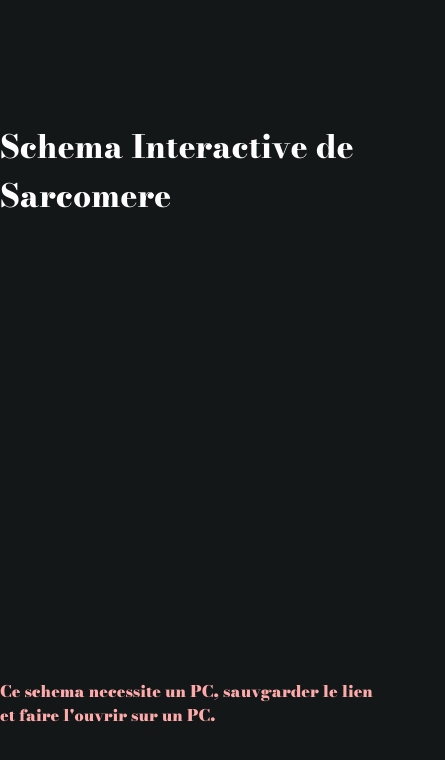
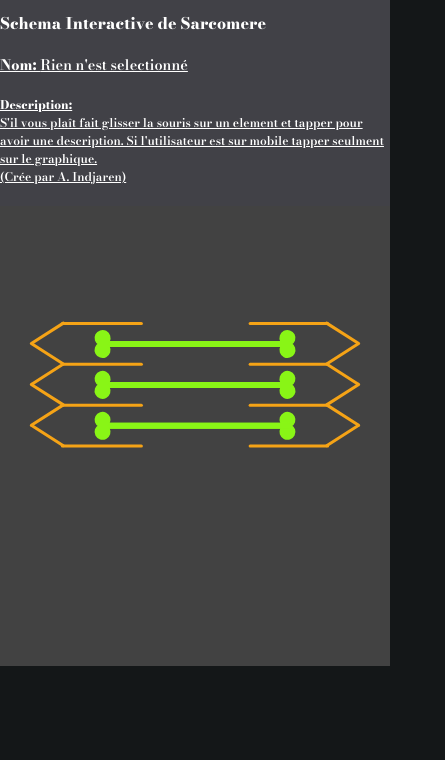
Before and after one commit to Creativty/Creativty.github.io, a website with bundled scripts: page sarcomere/index.html in a window 390 px wide. Shown: the whole page, 445 px wide, since content can reach past the window. Built offline with nearby package versions, Linux system fonts and the light colour scheme.

Commit message:
Responsiveness

```diff
--- a/sarcomere/index.html
+++ b/sarcomere/index.html
@@ -11,15 +11,16 @@
     <link rel="stylesheet" href="style.css">
 </head>
 <body>
-    <h1 id="title">Schema Interactive de Sarcomere</h1>
+
     <div id="selection-description">
+        <h1 id="title">Schema Interactive de Sarcomere</h1>
         <h4 style="text-decoration: underline;">Nom: <span id="name-description" style="font-weight:600;">Rien n'est selectionné</span></h5>
         <h5 style="text-decoration: underline;">Description:<br><span id="description" style="font-weight:600;">S'il vous plaît fait glisser la souris sur un element et tapper pour avoir une description. Si l'utilisateur est sur mobile tapper seulment sur le graphique.<br> (Crée par A. Indjaren)</span></h6>
     </div>
     <div id="canvas-container">
-        <canvas width="540" height="460" id="canvas"></canvas>
+        <canvas height="460" id="canvas"></canvas>
     </div>
-    <p id="mobile-error">Ce schema necessite un PC, sauvgarder le lien et faire l'ouvrir sur un PC.</p>
+    <!--<p id="mobile-error">Ce schema necessite un PC, sauvgarder le lien et faire l'ouvrir sur un PC.</p>-->
     <script type="module" src="./src/canvas.js"></script>
 </body>
 </html>
--- a/sarcomere/src/SchemaComponents.js
+++ b/sarcomere/src/SchemaComponents.js
@@ -92,9 +92,10 @@ export class FilamentMyosine extends RenderableObject {
                     ctx.stroke();
 
                     ctx.beginPath();
-                    let radiusY = filamentWidth/32;
-                    ctx.ellipse(this.x - ((filamentWidth/2) * side), this.y + (strokeHeight * i) - 8, filamentWidth/12, radiusY, side*((Math.PI / 2)*1/5), 0, 2 * Math.PI, false);
-                    ctx.ellipse(this.x - ((filamentWidth/2) * side), this.y + (strokeHeight * i) + 8, filamentWidth/12, radiusY, -side*((Math.PI / 2)*1/5), 0, 2 * Math.PI, false);
+                    let radiusY = Math.min(filamentWidth/32, 8);
+                    let radiusX = Math.min(filamentWidth/16, 8);
+                    ctx.ellipse(this.x - ((filamentWidth/2) * side), this.y + (strokeHeight * i) +6, radiusX, radiusX, side*((Math.PI / 2)*1/5), 0, 2 * Math.PI, false);
+                    ctx.ellipse(this.x - ((filamentWidth/2) * side), this.y + (strokeHeight * i) -6, radiusX, radiusX, -side*((Math.PI / 2)*1/5), 0, 2 * Math.PI, false);
                     ctx.fillStyle = color;
                     ctx.fill();
                 }
--- a/sarcomere/src/canvas.js
+++ b/sarcomere/src/canvas.js
@@ -6,10 +6,10 @@ import {getMousePosition, positionInRectangle} from './Helper.js';
 import { FilamentActine, FilamentMyosine, StrieZ } from './SchemaComponents.js';
 
 const canvas = document.getElementById("canvas");
+let context = canvas.getContext('2d');
 
-const context = canvas.getContext('2d');
-const canvasWidth = canvas.width;
-const canvasHeight = canvas.height;
+let canvasWidth = canvas.width;
+let canvasHeight = canvas.height;
 
 const bgColour = "#424242";
 
@@ -19,23 +19,79 @@ var mousePosition = {
     y: 0
 };
 
-let strieRight = new StrieZ(context,canvasWidth/2 - 203, canvasHeight/2 - 64, "#f5a316", 1, 5, 4);
-let strieLeft = new StrieZ(context,canvasWidth/2 + 203, canvasHeight/2 - 64, "#f5a316", -1, 5, 4);
+let canvasDefaultHeight = 460;
 
-let actineRight = new FilamentActine(context, canvasWidth/2 - 200, canvasHeight/2 - 128, "#f5a316", 1, 5, 5);
-let actineLeft = new FilamentActine(context, canvasWidth/2 + 200, canvasHeight/2 - 128, "#f5a316",-1, 5, 5);
+let strieRight, strieLeft, actineRight, actineLeft, myosine;
+RenderableArray = [];
 
-let myosine = new FilamentMyosine(context, canvasWidth/2, canvasHeight/2 - 96, "#89f516", 8, 4, 256);
-
-RenderableArray.push(strieRight);
-RenderableArray.push(strieLeft);
-RenderableArray.push(actineRight);
-RenderableArray.push(actineLeft);
-RenderableArray.push(myosine);
-
+    canvas.width = window.innerWidth;
+    //canvas.height = (canvasDefaultHeight/540)*canvas.width;
+    canvasWidth = canvas.width;
+    context = canvas.getContext('2d');
+    strieRight = new StrieZ(context, canvasWidth/2 - canvasWidth*(canvasDefaultHeight/540)/2.25, canvasHeight/2 - 24*3, "#f5a316", 1, 3, 3, 16, (canvasDefaultHeight/540) * 48);
+    strieLeft = new StrieZ(context, canvasWidth/2 + canvasWidth*(canvasDefaultHeight/540)/2.25, canvasHeight/2 - 24*3, "#f5a316", -1, 3, 3, 16, (canvasDefaultHeight/540) * 48);
+    RenderableArray.push(strieRight);
+    RenderableArray.push(strieLeft);
+    actineRight = new FilamentActine(context, canvasWidth/2 - canvasWidth*(canvasDefaultHeight/540)/2.25 + 3, canvasHeight/ + 24*6 + 24*0.1, "#f5a316", 1, 3, 4, (canvasWidth/4)*(canvasDefaultHeight/540), (canvasDefaultHeight/540)*48);
+    actineLeft = new FilamentActine(context, canvasWidth/2 + canvasWidth*(canvasDefaultHeight/540)/2.25 - 3, canvasHeight/ + 24*6 + 24*0.1, "#f5a316", -1, 3, 4, canvasWidth/4, (canvasDefaultHeight/540)*48);
+    RenderableArray.push(actineRight);
+    RenderableArray.push(actineLeft);
+    myosine = new FilamentMyosine(context, canvasWidth/2, canvasHeight/2 - 20 - 24*3 , "#89f516", 6, 3, (canvasWidth/540) * 256, (canvasDefaultHeight/540)*48);
+    RenderableArray.push(myosine);
+/*
+*/
 const nameElement = document.getElementById("name-description");
 const descriptionElement = document.getElementById("description")
 
+window.resizeResponsive = function () {
+    RenderableArray = [];
+
+    canvas.width = window.innerWidth;
+    //canvas.height = (canvasDefaultHeight/540)*canvas.width;
+    canvasWidth = canvas.width;
+    context = canvas.getContext('2d');
+    strieRight = new StrieZ(context, canvasWidth/2 - canvasWidth*(canvasDefaultHeight/540)/2.25, canvasHeight/2 - 24*3, "#f5a316", 1, 3, 3, 16, (canvasDefaultHeight/540) * 48);
+    strieLeft = new StrieZ(context, canvasWidth/2 + canvasWidth*(canvasDefaultHeight/540)/2.25, canvasHeight/2 - 24*3, "#f5a316", -1, 3, 3, 16, (canvasDefaultHeight/540) * 48);
+    RenderableArray.push(strieRight);
+    RenderableArray.push(strieLeft);
+    actineRight = new FilamentActine(context, canvasWidth/2 - canvasWidth*(canvasDefaultHeight/540)/2.25 + 3, canvasHeight/ + 24*6 + 24*0.1, "#f5a316", 1, 3, 4, (canvasWidth/4)*(canvasDefaultHeight/540), (canvasDefaultHeight/540)*48);
+    actineLeft = new FilamentActine(context, canvasWidth/2 + canvasWidth*(canvasDefaultHeight/540)/2.25 - 3, canvasHeight/ + 24*6 + 24*0.1, "#f5a316", -1, 3, 4, canvasWidth/4, (canvasDefaultHeight/540)*48);
+    RenderableArray.push(actineRight);
+    RenderableArray.push(actineLeft);
+    myosine = new FilamentMyosine(context, canvasWidth/2, canvasHeight/2 - 20 - 24*3 , "#89f516", 6, 3, (canvasWidth/540) * 256, (canvasDefaultHeight/540)*48);
+    RenderableArray.push(myosine);
+
+
+    /*
+    if (window.innerWidth < 500) {
+        canvas.width = window.innerWidth;
+        //canvas.height = (canvasDefaultHeight/540)*canvas.width;
+        canh = canvas.width;
+        context = canvas.getContext('2d');
+        strieRight = new StrieZ(context, canvasWidth/2 - canvasWidth*(canvasDefaultHeight/540)/2.25, canvasHeight/2 - 24*3, "#f5a316", 1, 3, 3, 16, (canvasDefaultHeight/540) * 48);
+        strieLeft = new StrieZ(context, canvasWidth/2 + canvasWidth*(canvasDefaultHeight/540)/2.25, canvasHeight/2 - 24*3, "#f5a316", -1, 3, 3, 16, (canvasDefaultHeight/540) * 48);
+        RenderableArray[0] = strieRight;
+        RenderableArray[1] = strieLeft;
+    } else {
+        strieRight = new StrieZ(context,canvasWidth/2 - 200, canvasHeight/2 - 65, "#f5a316", 1, 5, 4);
+        strieLeft = new StrieZ(context,canvasWidth/2 + 200, canvasHeight/2 - 65, "#f5a316", -1, 5, 4);
+
+        actineRight = new FilamentActine(context, canvasWidth/2 - 200, canvasHeight/2 - 128, "#f5a316", 1, 5, 5);
+        actineLeft = new FilamentActine(context, canvasWidth/2 + 200, canvasHeight/2 - 128, "#f5a316",-1, 5, 5);
+
+        myosine = new FilamentMyosine(context, canvasWidth/2, canvasHeight/2 - 96, "#89f516", 8, 4, 256);
+        RenderableArray[0] = strieRight;
+        RenderableArray[1] = strieLeft;
+        RenderableArray[2] = actineRight;
+        RenderableArray[3] = actineLeft;
+        RenderableArray[4] = myosine;
+    }
+    */
+};
+
+window.addEventListener("resize", function(evt) {
+    resizeResponsive();
+});
 
 document.addEventListener("mousemove", function(evt) {
     mousePosition = getMousePosition(canvas, evt);
--- a/sarcomere/style.css
+++ b/sarcomere/style.css
@@ -64,69 +64,37 @@ body {
     background-color: #141718;
     margin: 0;
     font-family: 'Bodoni Moda';
-    overflow: hidden;
+    overflow-x: auto;
 }
 
 #title {
     color: #fefefe;
+    font-size: 0.999rem;
 }
 
 #selection-description {
     align-self: center;
-    width: 50vw;
+    width: 100vw;
     color: white;
-    height: 25vh;
-    margin: 32px 32px 16px 32px;
-    border: 2px solid #414147;
+    min-height: max-content;
+    margin: 0;
     background-color: #414147;
-    padding: 1% 5%;
-    border-radius: 64px;
-    font-size: 1.33em;
+    font-size: 0.9rem;
 }
 
 #canvas-container {
     margin: 0;
     padding: 0;
-    width: min-content;
     align-self: center;
-    width: 100vw;
-    min-width: 500px;
-    height: 50vh;
-    min-height: 400px;
     display: flex;
     justify-content: center;
-}
-#mobile-error {
-    display: hidden;
 }
 canvas {
     margin: 0;
     padding: 0;
-    height: 460px;
+    width: 100%;
     cursor: crosshair;
 }
-
-@media only screen and (max-width: 500px) {
-    body {
-        width: 100vw;
-        height: 100vh;
-    }
-    title {
-        display: none;
-    }
-    #selection-description {
-        display: none;
-    }
-    canvas {
-        display: none;
-    }
-    #mobile-error {
-        display: block;
-        font-weight: 900;
-        color: #ffaaaa;
-    }
-}
-
 @media only screen and (min-width: 500px) and (max-width: 800px) {
     #selection-description {
         width: 90vw;
```
